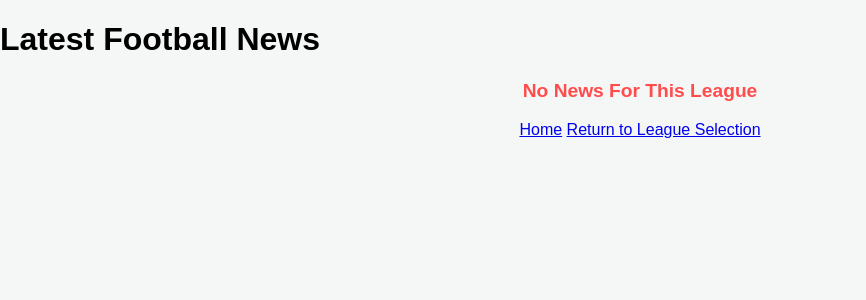
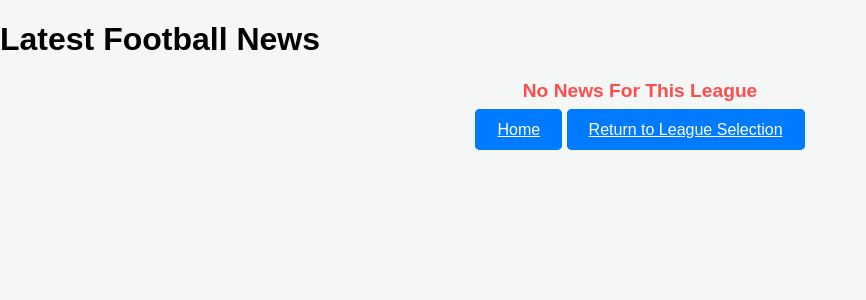
Before and after one commit to LiamSo121/SoccerPedia, a Django app: page /league/1/news in a window 1280 px wide. Shown: the top 300 px of the page, without its empty margins (0-866 px from the left). Run offline with Django 5.2, Linux system fonts and the light colour scheme; data that the repository does not hold is empty.

Commit message:
fix league news buttons

```diff
--- a/SoccerPedia/templates/home.html
+++ b/SoccerPedia/templates/home.html
@@ -36,6 +36,9 @@
                     {% else %}
                         <li class="nav-item">
                             <a class="nav-link text-white" href="{% url 'user_login' %}">Login</a>
+                        </li>
+                        <li class="nav-item">
+                            <a class="nav-link text-white" href="{% url 'register' %}">Register</a>
                         </li>
                     {% endif %}
 
--- a/SoccerPedia/templates/league/league_news.html
+++ b/SoccerPedia/templates/league/league_news.html
@@ -32,8 +32,8 @@
         <p class="no-news">No News For This League</p>
     {% endif %}
     <div class="mb-4 text-center">
-        <a href="/" class="btn btn-blue me-2">Home</a>
-        <a href="{% url 'present_leagues' %}" class="btn btn-blue">Return to League Selection</a>
+        <a href="/" class="btn btn-primary">Home</a>
+        <a href="{% url 'present_leagues' %}" class="btn btn-primary">Return to League Selection</a>
     </div>
 
 </div>
```
Also changed, not shown: SoccerPedia/db.sqlite3.
